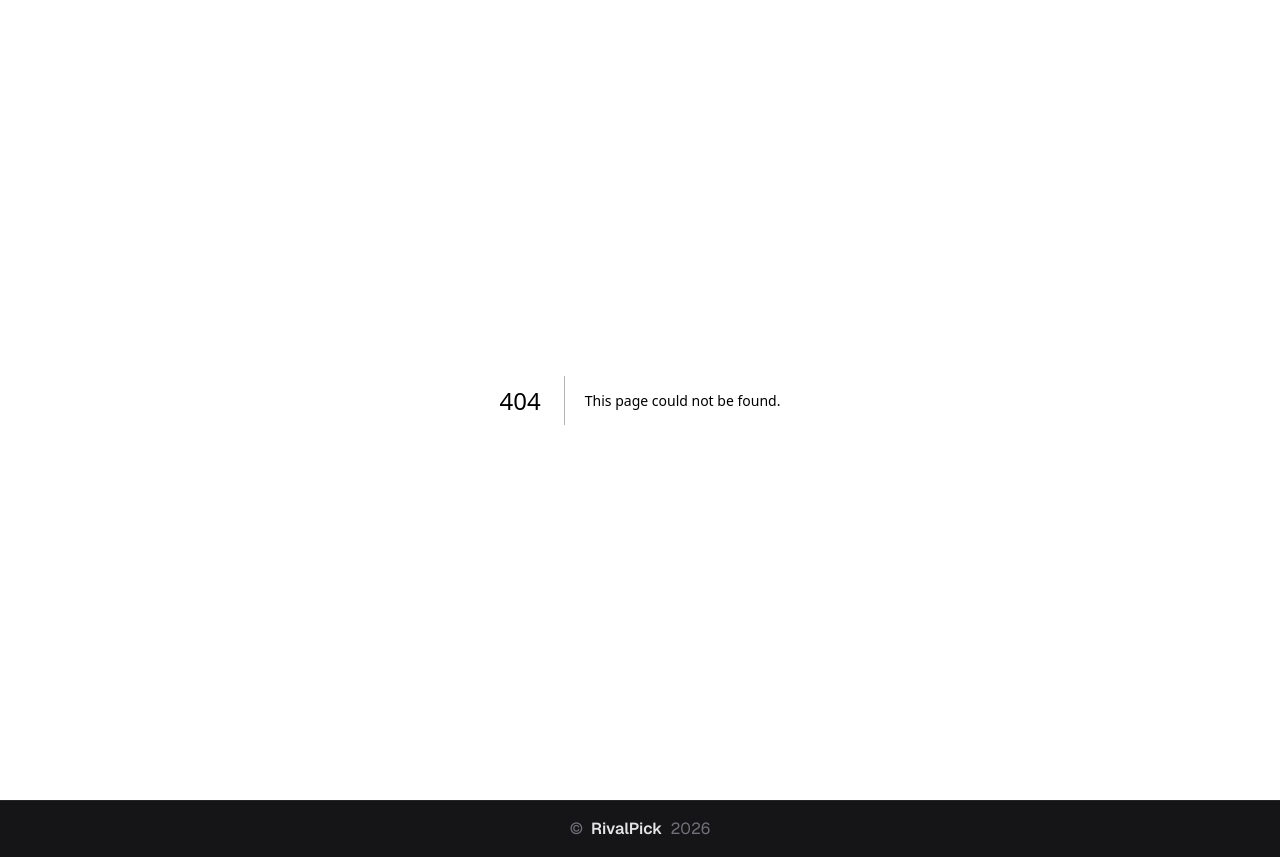
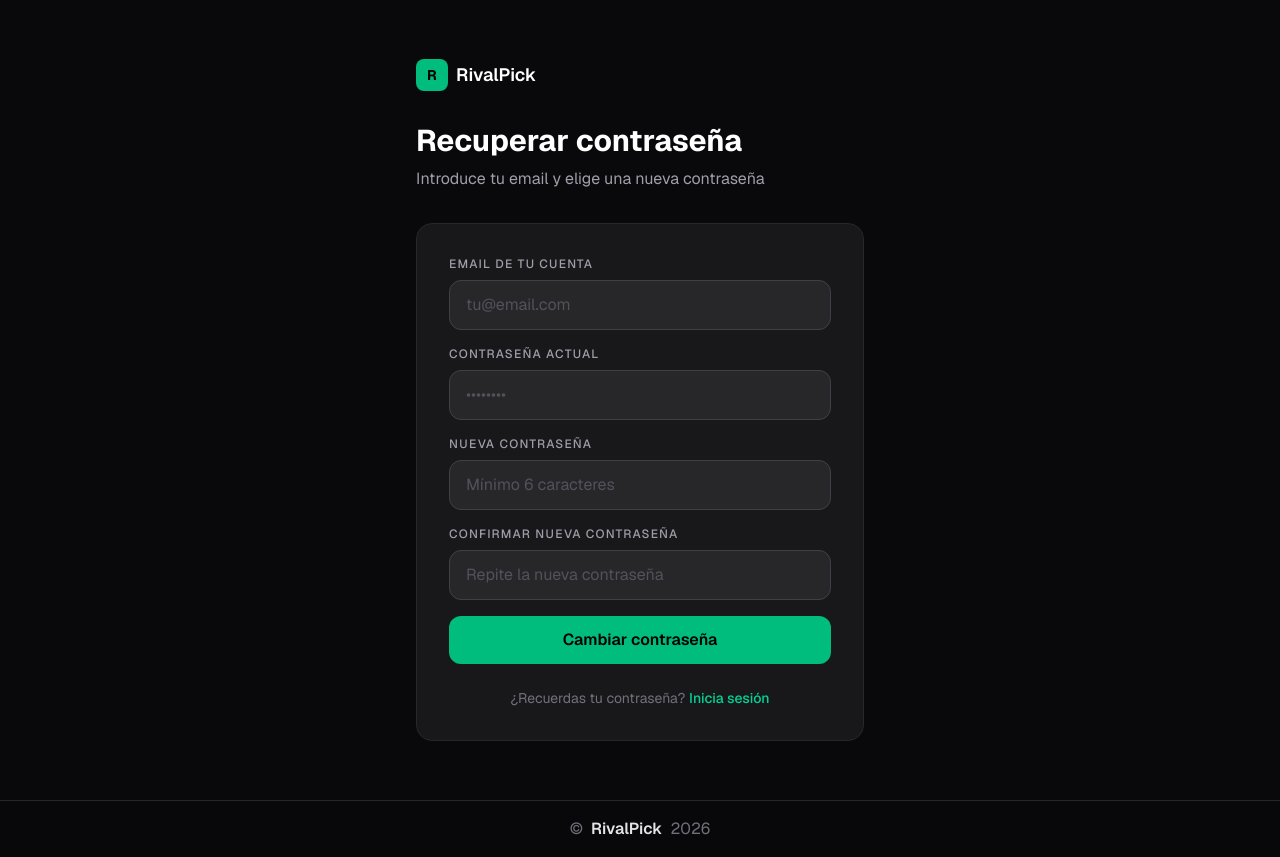
Before and after one commit to ivaaan22/frontend-rivalpick, a Next.js app: page /recuperar-password in a window 1280 px wide. Before the commit this address had no page. Built offline with nearby package versions, Linux system fonts and the light colour scheme; no server answers.

Commit message:
fix: recuperar contraseña pide email + contraseña actual + nueva

```diff
--- a/src/app/login/page.js
+++ b/src/app/login/page.js
@@ -79,7 +79,7 @@ export default function LoginPage() {
             </form>
             {mensaje && <div className="mt-4 p-3 rounded-xl bg-red-500/10 border border-red-500/20"><p className="text-red-400 text-sm text-center">{mensaje}</p></div>}
             <p className="mt-6 text-center text-sm text-zinc-500">¿No tienes cuenta?{' '}<a href="/registro" className="text-emerald-400 hover:text-emerald-300 font-medium transition">Crea una gratis</a></p>
-              <p className="mt-2 text-center text-sm text-zinc-600">¿Olvidaste tu contraseña?{' '}<a href="/perfil" className="text-zinc-400 hover:text-zinc-300 transition">Cámbiala desde tu perfil</a></p>
+            <p className="mt-2 text-center text-sm text-zinc-600">¿Olvidaste tu contraseña?{' '}<a href="/recuperar-password" className="text-zinc-400 hover:text-zinc-300 transition">Recúperala aquí</a></p>
           </div>
         </div>
       </div>
--- /dev/null
+++ b/src/app/recuperar-password/page.js
@@ -0,0 +1,154 @@
+'use client'
+
+import { useState } from 'react'
+import { useRouter } from 'next/navigation'
+
+const API_URL = process.env.NEXT_PUBLIC_API_URL || 'http://localhost:3001/api'
+
+export default function RecuperarPasswordPage() {
+  const router = useRouter()
+  const [email, setEmail] = useState('')
+  const [passwordActual, setPasswordActual] = useState('')
+  const [passwordNueva, setPasswordNueva] = useState('')
+  const [passwordConfirmar, setPasswordConfirmar] = useState('')
+  const [mensaje, setMensaje] = useState('')
+  const [error, setError] = useState(false)
+  const [cargando, setCargando] = useState(false)
+  const [exito, setExito] = useState(false)
+
+  const handleSubmit = async (e) => {
+    e.preventDefault()
+    setMensaje('')
+    setError(false)
+
+    if (passwordNueva !== passwordConfirmar) {
+      setMensaje('Las contraseñas no coinciden')
+      setError(true)
+      return
+    }
+
+    if (passwordNueva.length < 6) {
+      setMensaje('La contraseña debe tener al menos 6 caracteres')
+      setError(true)
+      return
+    }
+
+    setCargando(true)
+    try {
+      const res = await fetch(`${API_URL}/users/recuperar-password`, {
+        method: 'POST',
+        headers: { 'Content-Type': 'application/json' },
+        body: JSON.stringify({ email, passwordActual, passwordNueva })
+      })
+      const data = await res.json()
+      if (res.ok) {
+        setExito(true)
+      } else {
+        setMensaje(data.mensaje || 'Error al actualizar la contraseña')
+        setError(true)
+      }
+    } catch (err) {
+      setMensaje('Error de conexión con el servidor')
+      setError(true)
+    } finally {
+      setCargando(false)
+    }
+  }
+
+  return (
+    <div className="min-h-screen bg-zinc-950 flex items-center justify-center px-4 py-12">
+      <div className="w-full max-w-md">
+        <div className="flex items-center gap-2 mb-8">
+          <div className="w-8 h-8 rounded-lg bg-emerald-500 flex items-center justify-center">
+            <span className="text-black font-bold text-sm">R</span>
+          </div>
+          <span className="text-white font-semibold text-lg">RivalPick</span>
+        </div>
+
+        <h1 className="text-3xl font-bold text-white mb-2">Recuperar contraseña</h1>
+        <p className="text-zinc-400 mb-8">Introduce tu email y elige una nueva contraseña</p>
+
+        <div className="bg-zinc-900 border border-zinc-800 rounded-2xl p-8">
+          {exito ? (
+            <div className="text-center py-4">
+              <div className="w-16 h-16 rounded-full bg-emerald-500/20 flex items-center justify-center mx-auto mb-4">
+                <svg width="28" height="28" viewBox="0 0 24 24" fill="none" stroke="#10b981" strokeWidth="2.5" strokeLinecap="round" strokeLinejoin="round"><polyline points="20 6 9 17 4 12"/></svg>
+              </div>
+              <h2 className="text-white font-semibold text-xl mb-2">¡Contraseña actualizada!</h2>
+              <p className="text-zinc-400 text-sm mb-6">Ya puedes iniciar sesión con tu nueva contraseña</p>
+              <button
+                onClick={() => router.push('/login')}
+                className="w-full py-3 rounded-xl bg-emerald-500 hover:bg-emerald-400 text-black font-semibold transition"
+              >
+                Ir al login
+              </button>
+            </div>
+          ) : (
+            <form onSubmit={handleSubmit} className="space-y-4">
+              <div>
+                <label className="block text-xs font-medium text-zinc-400 mb-2 uppercase tracking-widest">Email de tu cuenta</label>
+                <input
+                  type="email"
+                  value={email}
+                  onChange={(e) => setEmail(e.target.value)}
+                  placeholder="tu@email.com"
+                  className="w-full px-4 py-3 rounded-xl bg-zinc-800 border border-zinc-700 text-white placeholder-zinc-600 focus:outline-none focus:border-emerald-500 transition"
+                  required
+                />
+              </div>
+              <div>
+                <label className="block text-xs font-medium text-zinc-400 mb-2 uppercase tracking-widest">Contraseña actual</label>
+                <input
+                  type="password"
+                  value={passwordActual}
+                  onChange={(e) => setPasswordActual(e.target.value)}
+                  placeholder="••••••••"
+                  className="w-full px-4 py-3 rounded-xl bg-zinc-800 border border-zinc-700 text-white placeholder-zinc-600 focus:outline-none focus:border-emerald-500 transition"
+                  required
+                />
+              </div>
+              <div>
+                <label className="block text-xs font-medium text-zinc-400 mb-2 uppercase tracking-widest">Nueva contraseña</label>
+                <input
+                  type="password"
+                  value={passwordNueva}
+                  onChange={(e) => setPasswordNueva(e.target.value)}
+                  placeholder="Mínimo 6 caracteres"
+                  className="w-full px-4 py-3 rounded-xl bg-zinc-800 border border-zinc-700 text-white placeholder-zinc-600 focus:outline-none focus:border-emerald-500 transition"
+                  required
+                />
+              </div>
+              <div>
+                <label className="block text-xs font-medium text-zinc-400 mb-2 uppercase tracking-widest">Confirmar nueva contraseña</label>
+                <input
+                  type="password"
+                  value={passwordConfirmar}
+                  onChange={(e) => setPasswordConfirmar(e.target.value)}
+                  placeholder="Repite la nueva contraseña"
+                  className="w-full px-4 py-3 rounded-xl bg-zinc-800 border border-zinc-700 text-white placeholder-zinc-600 focus:outline-none focus:border-emerald-500 transition"
+                  required
+                />
+              </div>
+              <button
+                type="submit"
+                disabled={cargando}
+                className="w-full py-3 rounded-xl bg-emerald-500 hover:bg-emerald-400 text-black font-semibold transition disabled:opacity-50"
+              >
+                {cargando ? 'Actualizando...' : 'Cambiar contraseña'}
+              </button>
+              {mensaje && (
+                <div className={`p-3 rounded-xl ${error ? 'bg-red-500/10 border border-red-500/20' : 'bg-emerald-500/10 border border-emerald-500/20'}`}>
+                  <p className={`text-sm text-center ${error ? 'text-red-400' : 'text-emerald-400'}`}>{mensaje}</p>
+                </div>
+              )}
+              <p className="text-center text-sm text-zinc-500 pt-2">
+                ¿Recuerdas tu contraseña?{' '}
+                <a href="/login" className="text-emerald-400 hover:text-emerald-300 font-medium transition">Inicia sesión</a>
+              </p>
+            </form>
+          )}
+        </div>
+      </div>
+    </div>
+  )
+}
```
